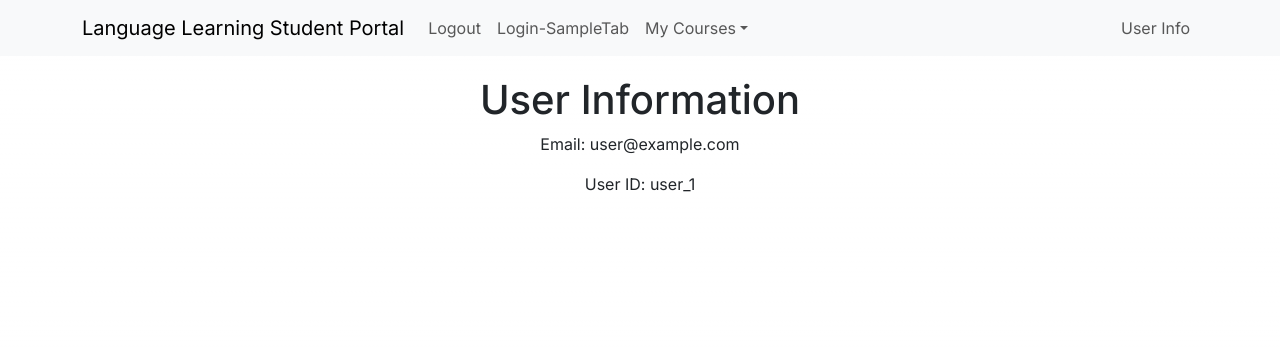
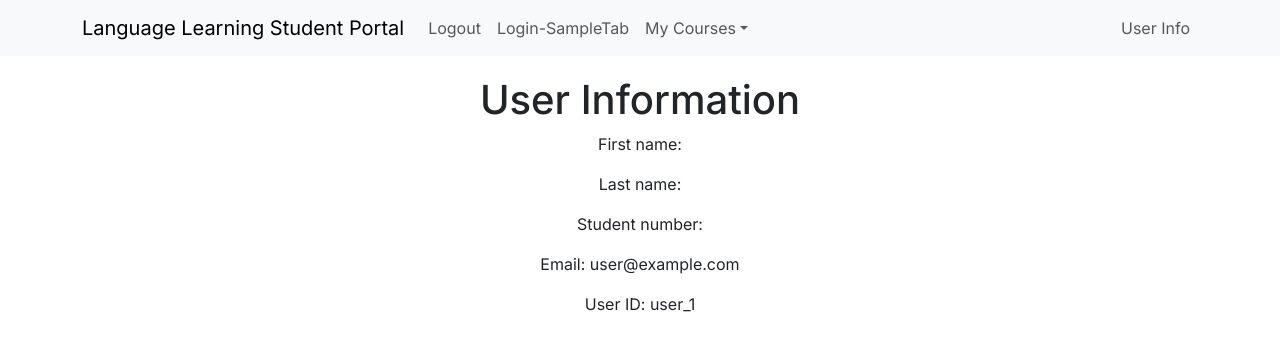
Before and after one commit to chengkuanz/studentportal, a Next.js app: page /user in a window 1280 px wide. Shown: the top 350 px of the page. Built offline with nearby package versions, Linux system fonts and the light colour scheme; no server answers; sample sign-in values are in the browser's storage.

Commit message:
show more user's info

```diff
--- a/app/user/page.tsx
+++ b/app/user/page.tsx
@@ -4,11 +4,16 @@ import { useAuth } from '../../context/AuthContext';
 
 const User = () => {
     const { user } = useAuth();
-    const [userData, setUserData] = useState({ email: '', uid: '' });
+    const [userData, setUserData] = useState({
+        email: '',
+        uid: '',
+        firstName: '',
+        lastName: '',
+        studentNumber: '',});
 
     useEffect(() => {
         if (user) {
-            setUserData({ email: user.email, uid: user.uid });
+            setUserData({ email: user.email, uid: user.uid, firstName: user.firstName, lastName: user.lastName, studentNumber: user.studentNumber });
         }
     }, [user]);
 
@@ -26,6 +31,9 @@ const User = () => {
             }}
         >
             <h1>User Information</h1>
+            <p>First name: {userData.firstName}</p>
+            <p>Last name: {userData.lastName}</p>
+            <p>Student number: {userData.studentNumber}</p>
             <p>Email: {userData.email}</p>
             <p>User ID: {userData.uid}</p>
         </div>
```
